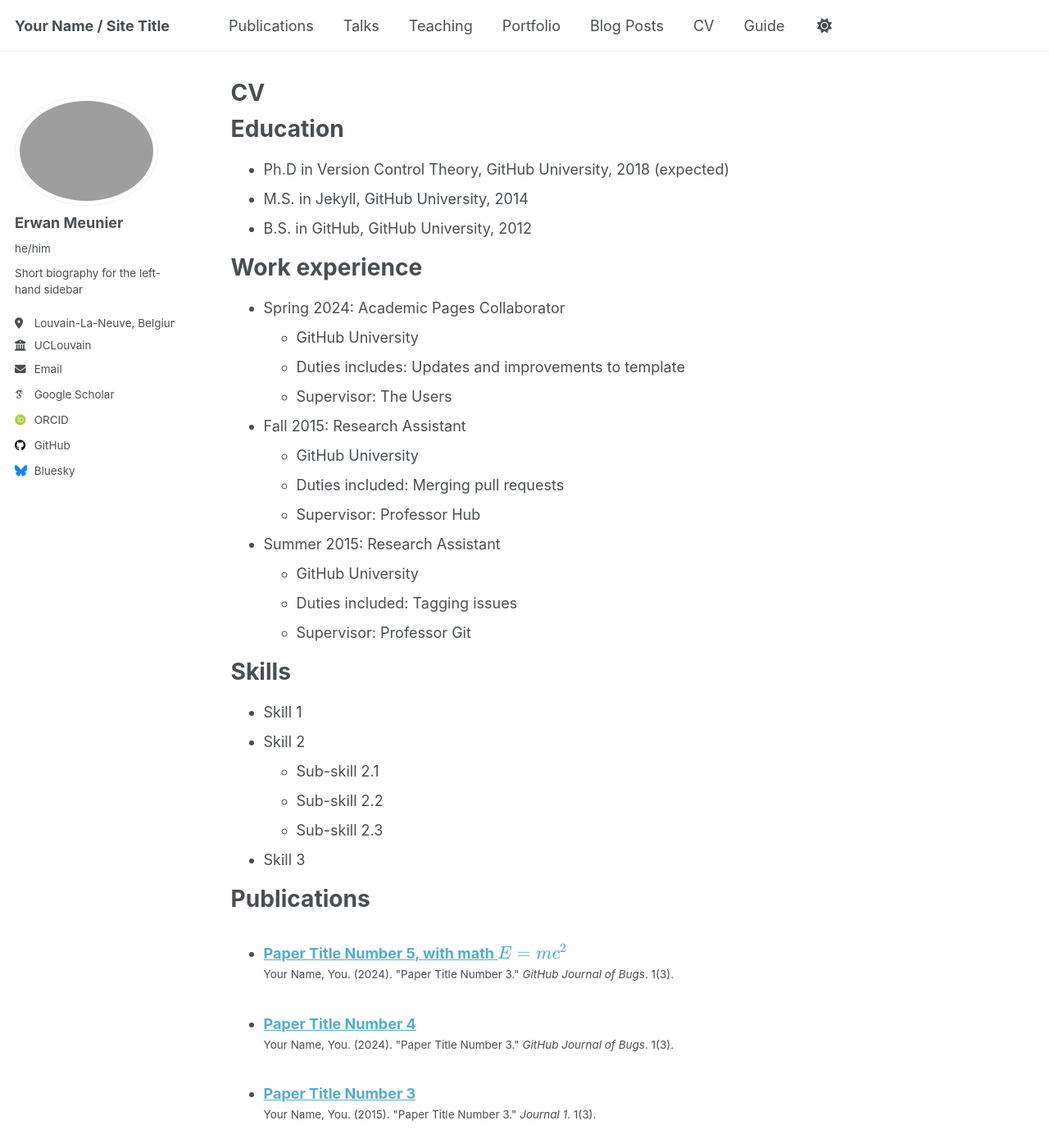
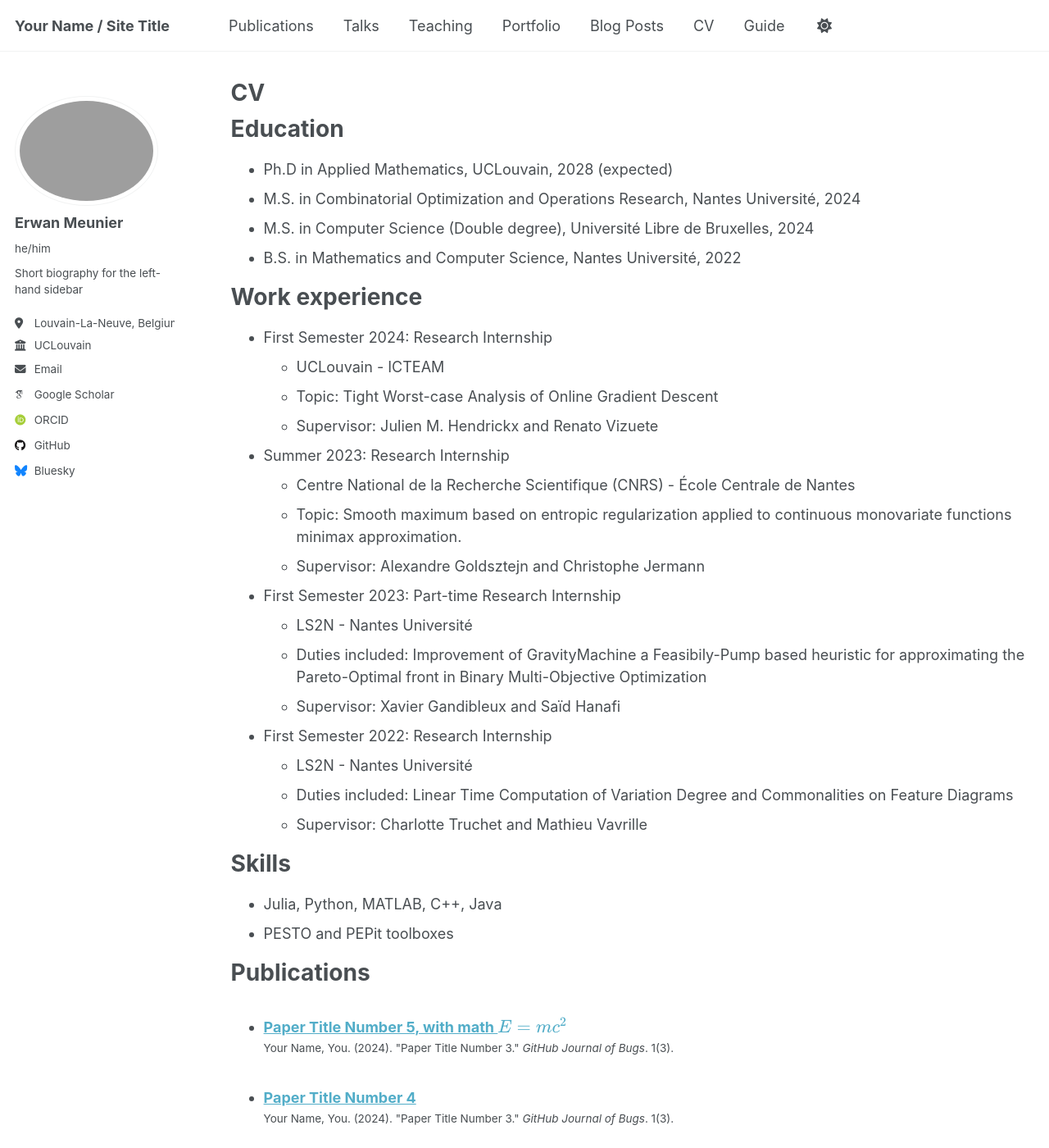
Before and after one commit to ErwanMeunier/ErwanMeunier.github.io, a Jekyll site: the page built from _pages/cv.md, in a window 1280 px wide and 1400 px high. Shown: the whole window at 82% size. Built offline with Jekyll 4.4.1, drawn with Linux system fonts in a browser that asks for light colours; some web fonts are replaced; a script that is not in the unit is left out.

Commit message:
Update cv.md

```diff
--- a/_pages/cv.md
+++ b/_pages/cv.md
@@ -11,35 +11,37 @@ redirect_from:
 
 Education
 ======
-* Ph.D in Version Control Theory, GitHub University, 2018 (expected)
-* M.S. in Jekyll, GitHub University, 2014
-* B.S. in GitHub, GitHub University, 2012
+* Ph.D in Applied Mathematics, UCLouvain, 2028 (expected)
+* M.S. in Combinatorial Optimization and Operations Research, Nantes Université, 2024
+* M.S. in Computer Science (Double degree), Université Libre de Bruxelles, 2024
+* B.S. in Mathematics and Computer Science, Nantes Université, 2022
 
 Work experience
 ======
-* Spring 2024: Academic Pages Collaborator
-  * GitHub University
-  * Duties includes: Updates and improvements to template
-  * Supervisor: The Users
+* First Semester 2024: Research Internship
+  * UCLouvain - ICTEAM
+  * Topic: Tight Worst-case Analysis of Online Gradient Descent
+  * Supervisor: Julien M. Hendrickx and Renato Vizuete
 
-* Fall 2015: Research Assistant
-  * GitHub University
-  * Duties included: Merging pull requests
-  * Supervisor: Professor Hub
+* Summer 2023: Research Internship
+  * Centre National de la Recherche Scientifique (CNRS) - École Centrale de Nantes
+  * Topic:  Smooth maximum based on entropic regularization applied to continuous monovariate functions minimax approximation.
+  * Supervisor: Alexandre Goldsztejn and Christophe Jermann
 
-* Summer 2015: Research Assistant
-  * GitHub University
-  * Duties included: Tagging issues
-  * Supervisor: Professor Git
+* First Semester 2023: Part-time Research Internship
+  * LS2N - Nantes Université
+  * Duties included: Improvement of GravityMachine a Feasibily-Pump based heuristic for approximating the Pareto-Optimal front in Binary Multi-Objective Optimization
+  * Supervisor: Xavier Gandibleux and Saïd Hanafi
+
+* First Semester 2022: Research Internship
+  * LS2N - Nantes Université
+  * Duties included: Linear Time Computation of Variation Degree and Commonalities on Feature Diagrams
+  * Supervisor: Charlotte Truchet and Mathieu Vavrille
 
 Skills
 ======
-* Skill 1
-* Skill 2
-  * Sub-skill 2.1
-  * Sub-skill 2.2
-  * Sub-skill 2.3
-* Skill 3
+* Julia, Python, MATLAB, C++, Java
+* PESTO and PEPit toolboxes
 
 Publications
 ======
```
